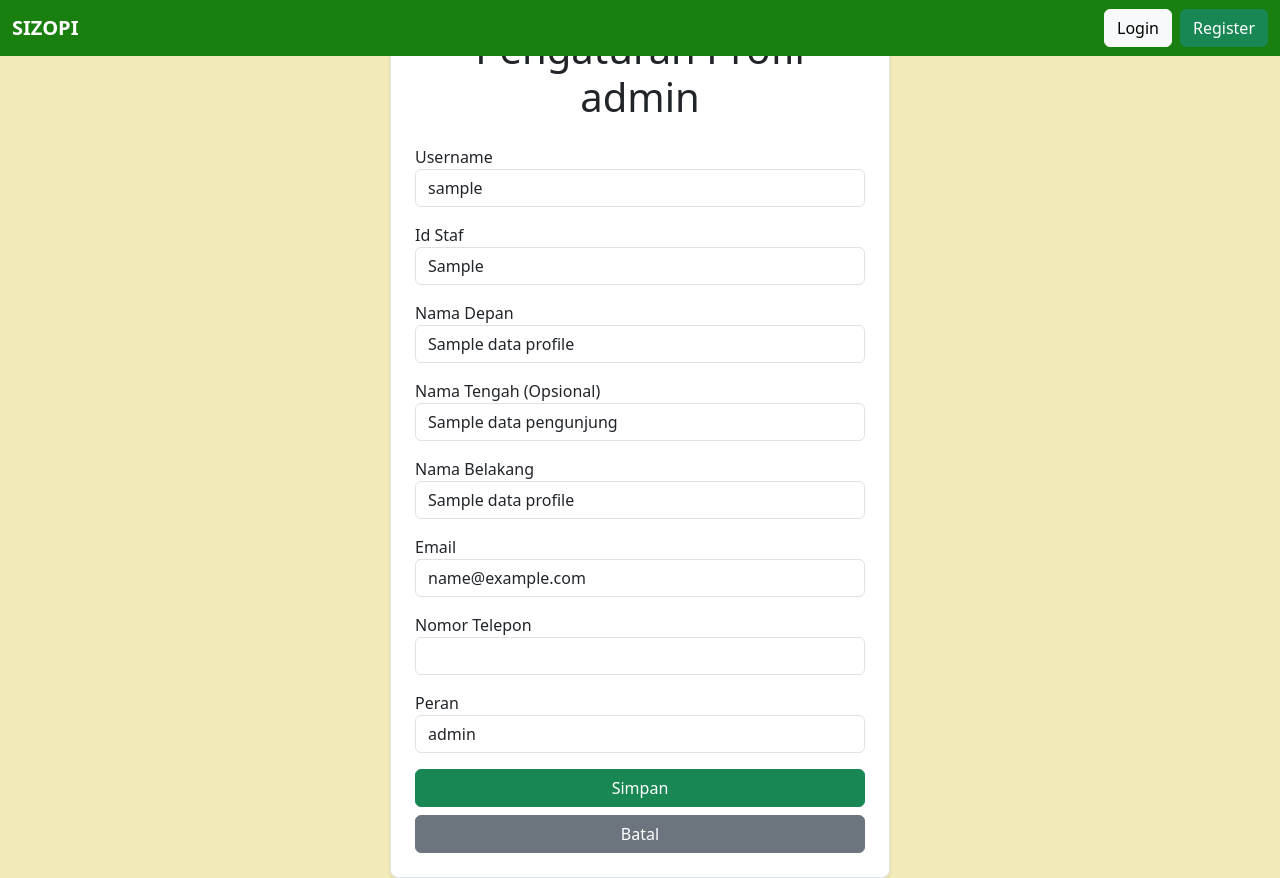
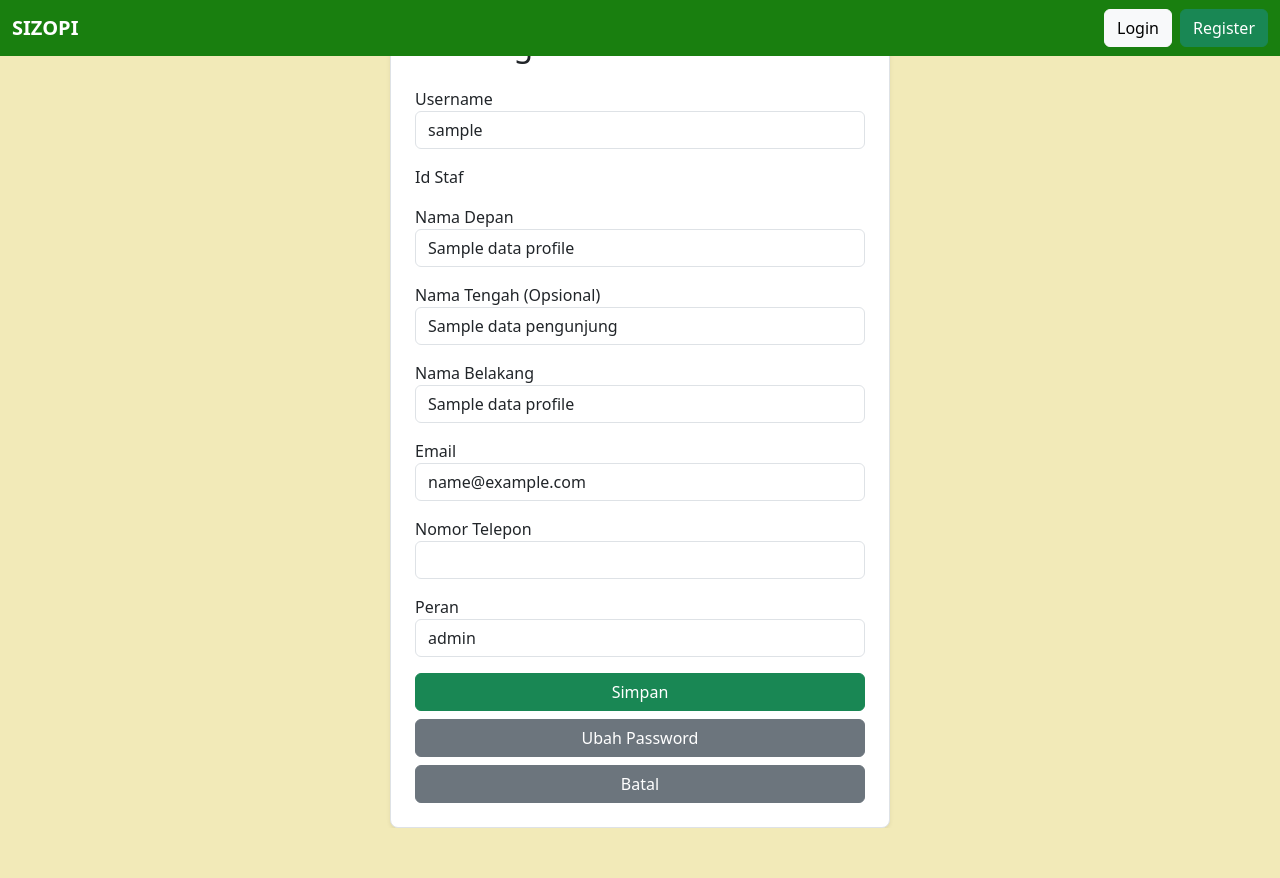
Before and after one commit to Basdat-C02/sizopi, a Django app: template authentication/templates/edit_profile/staf.html in a window 1280 px wide. After the commit the page ends 828 px from the top, so only its background shows below. Run offline with Django 5.2, Linux system fonts and the light colour scheme; the template is opened without the code that fills it: most values are stand-ins (such as "Sample title", 1, 10 or a date in 2020).

Commit message:
feat: added update password to edit profile form

```diff
--- a/authentication/templates/edit_profile/change_pw.html
+++ b/authentication/templates/edit_profile/change_pw.html
@@ -34,7 +34,7 @@
             </div>
             <div class="d-flex flex-column gap-2">
                 <button type="submit" class="btn btn-success w-100">Simpan</button>
-                <a href="{% url 'authentication:profile_pengguna' %}" class="btn btn-secondary w-100">Batal</a>
+                <a href="{% url 'authentication:edit_profile' %}" class="btn btn-secondary w-100">Batal</a>
             </div>
         </form>
     </div>
--- a/authentication/templates/edit_profile/dokter_hewan.html
+++ b/authentication/templates/edit_profile/dokter_hewan.html
@@ -70,6 +70,7 @@
             </div>
             <div class="d-flex flex-column gap-2">
                 <button type="submit" class="btn btn-success w-100">Simpan</button>
+                <a href="{% url 'authentication:change_password' %}" class="btn btn-secondary w-100">Ubah Password</a>
                 <a href="{% url 'authentication:profile_pengguna' %}" class="btn btn-secondary w-100">Batal</a>
             </div>
         </form>
--- a/authentication/templates/edit_profile/pengunjung.html
+++ b/authentication/templates/edit_profile/pengunjung.html
@@ -43,6 +43,7 @@
             </div>
             <div class="d-flex flex-column gap-2">
                 <button type="submit" class="btn btn-success w-100">Simpan</button>
+                <a href="{% url 'authentication:change_password' %}" class="btn btn-secondary w-100">Ubah Password</a>
                 <a href="{% url 'authentication:profile_pengguna' %}" class="btn btn-secondary w-100">Batal</a>
             </div>
         </form>
--- a/authentication/templates/edit_profile/staf.html
+++ b/authentication/templates/edit_profile/staf.html
@@ -6,7 +6,7 @@
 {% block content %}
 <div style="background-color: #f2eab8; min-height: 100vh;" class="d-flex flex-column justify-content-center align-items-center">
     <div class="border shadow-sm p-4 rounded-3 bg-white" style="width: 500px;">
-        <h1 class="text-center mb-4">Pengaturan Profil {{data_profile.role}}</h1>
+        <h2 class="text-center mb-4">Pengaturan Profil {{data_profile.role}}</h2>
         <form method="post">
             {% csrf_token %}
             <div class="mb-3">
@@ -15,7 +15,13 @@
             </div>
             <div class="mb-3">
                 <label>Id Staf</label>
-                <input type="text" name="id_staf" value="{{data_profile.id_staf}}" class="form-control" readonly>
+                {% if data_profile.role == "Penjaga Hewan" %}
+                <input type="text" name="id_staf" value="{{data_profile.id_staf_penjaga}}" class="form-control" readonly>
+                {% elif data_profile.role == "Pelatih Hewan" %}
+                <input type="text" name="id_staf" value="{{data_profile.id_staf_pelatih}}" class="form-control" readonly>
+                {% elif data_profile.role == "Staf Admin" %}
+                <input type="text" name="id_staf" value="{{data_profile.id_staf_admin}}" class="form-control" readonly>
+                {% endif %}
             </div>
             <div class="mb-3">
                 <label>Nama Depan</label>
@@ -43,6 +49,7 @@
             </div>
             <div class="d-flex flex-column gap-2">
                 <button type="submit" class="btn btn-success w-100">Simpan</button>
+                <a href="{% url 'authentication:change_password' %}" class="btn btn-secondary w-100">Ubah Password</a>
                 <a href="{% url 'authentication:profile_pengguna' %}" class="btn btn-secondary w-100">Batal</a>
             </div>
         </form>
```
